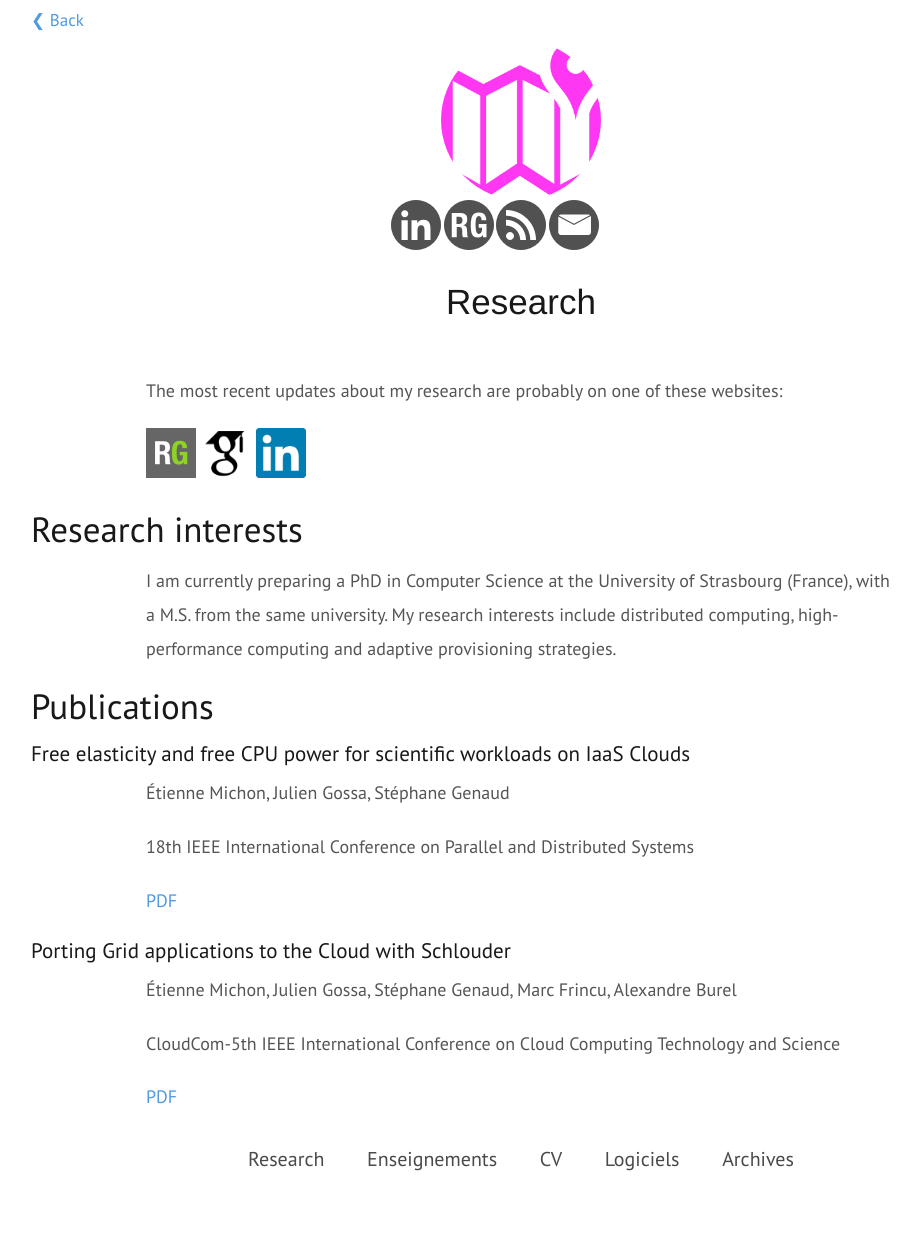
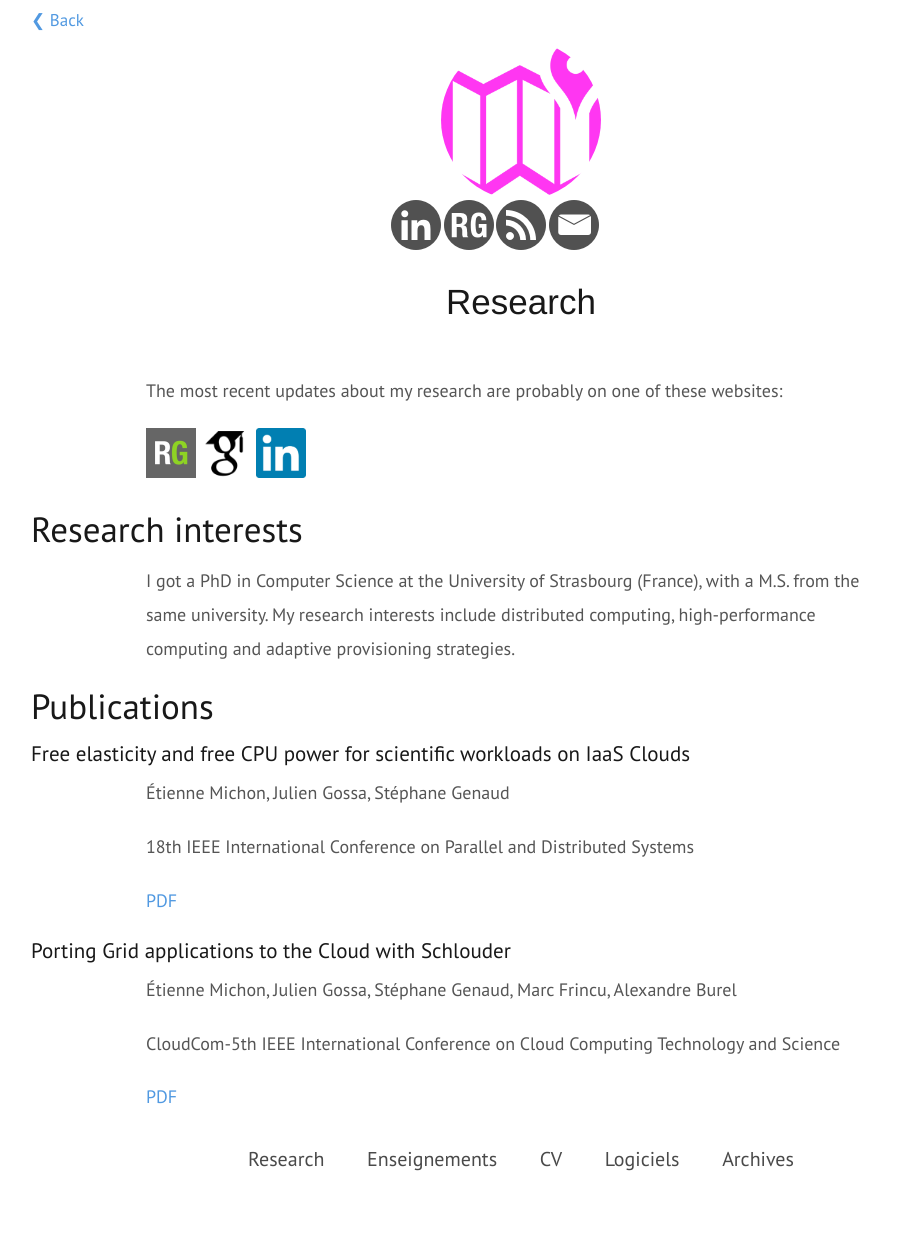
Before and after one commit to EtienneM/EtienneM.github.io, a Jekyll site: the page built from research.md, in a window 1280 px wide. Shown: the whole page, without its empty margins (119-1039 px from the left). Built offline with Jekyll 4.4.1, drawn with Linux system fonts in a browser that asks for light colours.

Commit message:
Got my PhD!

```diff
--- a/research.md
+++ b/research.md
@@ -12,7 +12,9 @@
 
 # Research interests
 
-I am currently preparing a PhD in Computer Science at the University of Strasbourg (France), with a M.S. from the same university. My research interests include distributed computing, high-performance computing and adaptive provisioning strategies.
+I got a PhD in Computer Science at the University of Strasbourg (France), with a
+M.S. from the same university. My research interests include distributed
+computing, high-performance computing and adaptive provisioning strategies.
 
 # Publications
 
```
